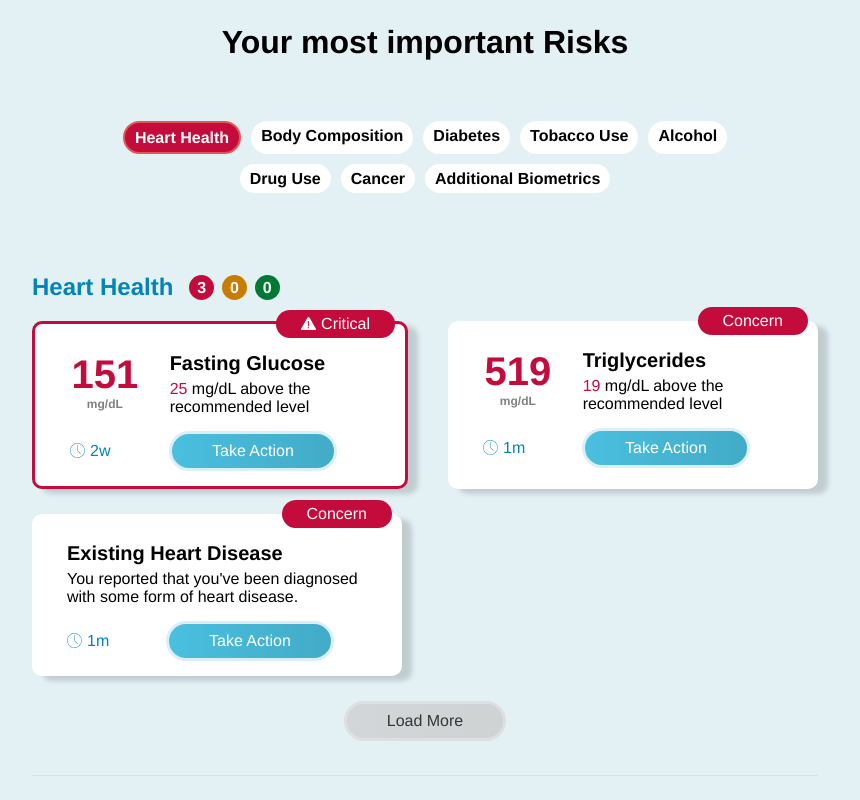
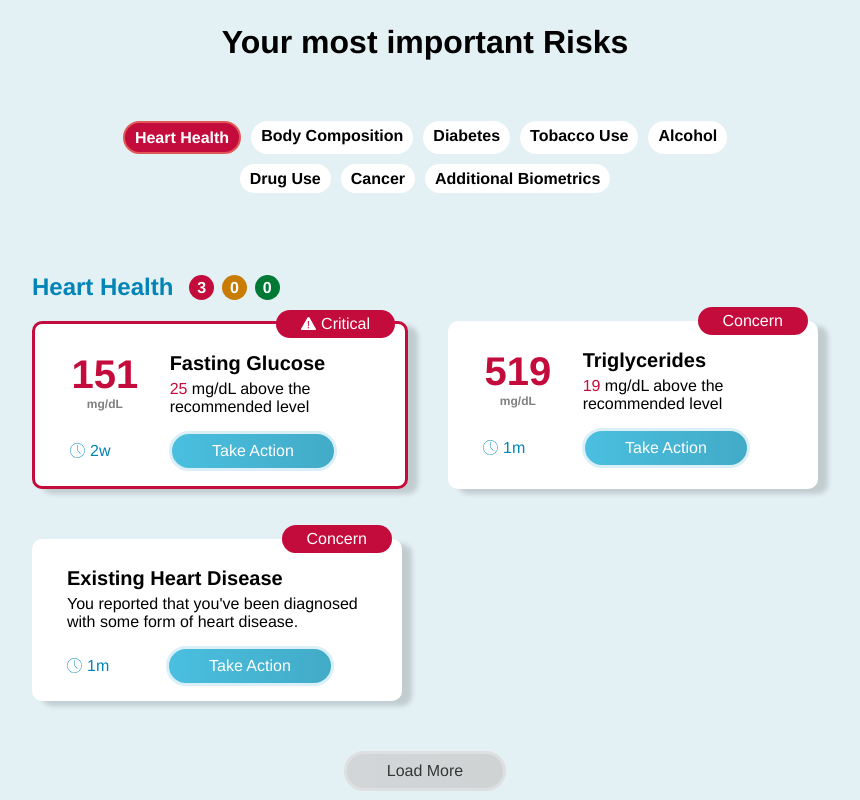
Before and after one commit to myran2/wcusa-fe-challenge, a Vue app: page / in a window 1280 px wide. Shown: the top 800 px of the page, without its empty margins (215-1075 px from the left). Built offline with nearby package versions, Linux system fonts and the light colour scheme.

Commit message:
Double bottom margin between cards

```diff
--- a/src/scss/_biometricCard.scss
+++ b/src/scss/_biometricCard.scss
@@ -5,7 +5,7 @@
     flex-flow: column nowrap;
     border-radius: 10px;
     box-shadow: 10px 5px 5px rgba(0, 0, 0, .15);
-    margin-bottom: 25px;
+    margin-bottom: 50px;
     padding: 0px 35px 15px 35px;
     .card-header {
         display: flex;
```
